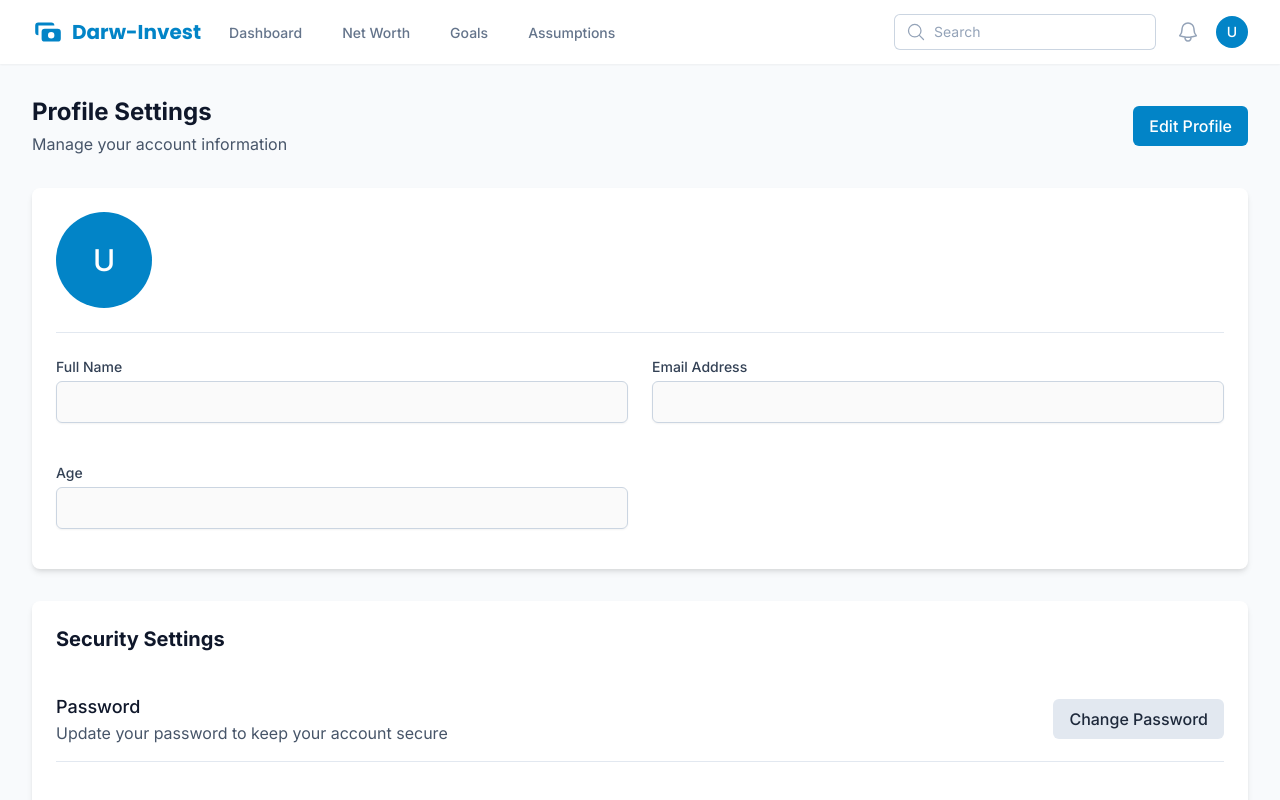
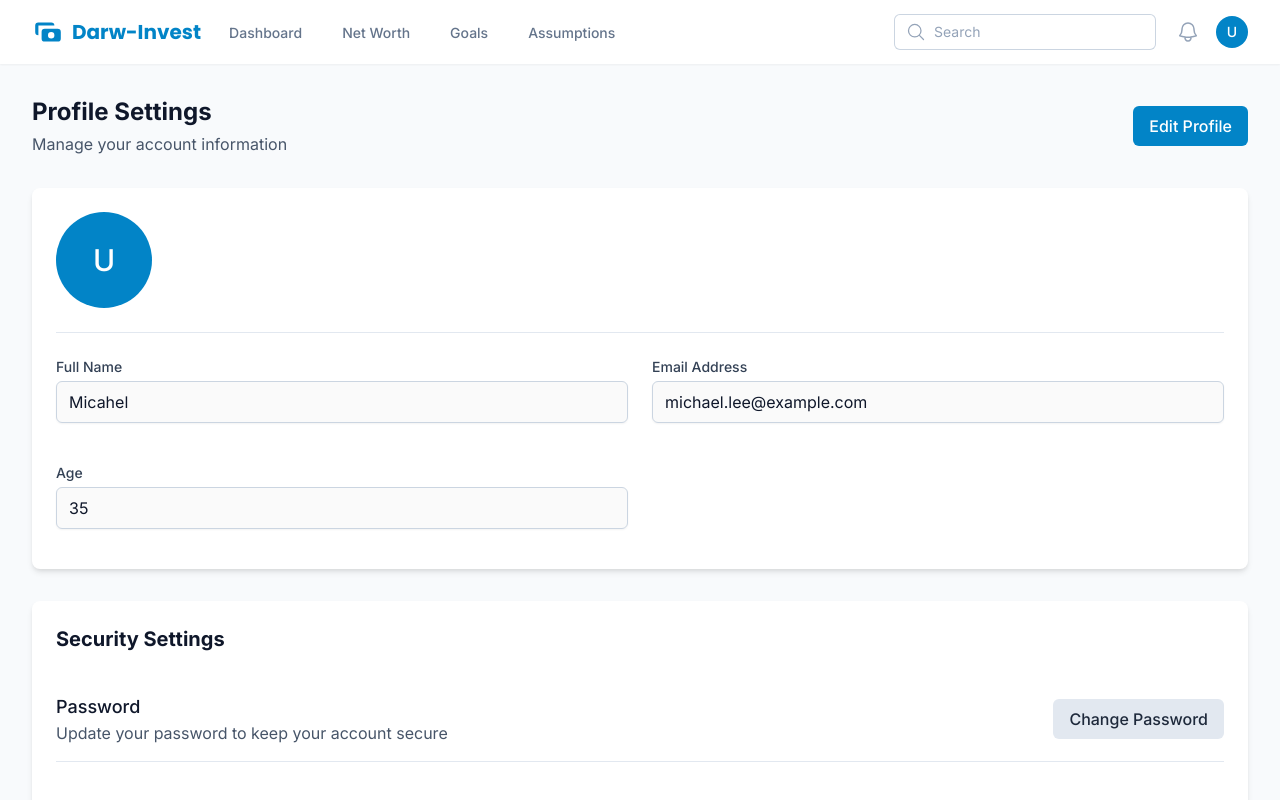
Before and after one commit to Karthikeya-a15/Master-Financial-Planner, a React (Vite) app in the folder frontend/: page /profile in a window 1280 px wide. Shown: the top 800 px of the page. Built offline with nearby package versions, Linux system fonts and the light colour scheme; sample sign-in values are in the browser's storage.

Commit message:
modified assumptions

```diff
--- a/frontend/src/components/dashboard/InfoTools.jsx
+++ b/frontend/src/components/dashboard/InfoTools.jsx
@@ -88,7 +88,7 @@ export default function InfoTools() {
           </div>
         </Link>
 
-        <Link to="#" className="flex items-center p-3 rounded-lg hover:bg-secondary-50 transition-colors">
+        {/* <Link to="#" className="flex items-center p-3 rounded-lg hover:bg-secondary-50 transition-colors">
           <div className="w-10 h-10 rounded-full bg-success-100 flex items-center justify-center text-success-600">
             <svg xmlns="http://www.w3.org/2000/svg" className="h-5 w-5" viewBox="0 0 20 20" fill="currentColor">
               <path fillRule="evenodd" d="M5 2a2 2 0 00-2 2v14l3.5-2 3.5 2 3.5-2 3.5 2V4a2 2 0 00-2-2H5zm4.707 3.707a1 1 0 00-1.414-1.414l-3 3a1 1 0 000 1.414l3 3a1 1 0 001.414-1.414L8.414 9H10a3 3 0 013 3v1a1 1 0 102 0v-1a5 5 0 00-5-5H8.414l1.293-1.293z" clipRule="evenodd" />
@@ -98,7 +98,7 @@ export default function InfoTools() {
             <h3 className="font-medium text-secondary-900">Discounts</h3>
             <p className="text-sm text-secondary-500">Special investment offers</p>
           </div>
-        </Link>
+        </Link> */}
 
         <Link to="#" className="flex items-center p-3 rounded-lg hover:bg-secondary-50 transition-colors">
           <div className="w-10 h-10 rounded-full bg-warning-100 flex items-center justify-center text-warning-600">
--- a/frontend/src/pages/financial-planner/AssumptionsPage.jsx
+++ b/frontend/src/pages/financial-planner/AssumptionsPage.jsx
@@ -195,7 +195,7 @@ export default function AssumptionsPage() {
                 </>
               ) : (
                 <>
-                  <Link to="/financial-planner/net-worth" className="btn btn-secondary">
+                  <Link to="/dashboard" className="btn btn-secondary">
                     Back to Dashboard
                   </Link>
                   <button
--- a/frontend/src/pages/profile/Profile.jsx
+++ b/frontend/src/pages/profile/Profile.jsx
@@ -17,11 +17,11 @@ export default function Profile() {
     document.title = 'Profile | Darw-Invest'
 
     // Pre-fill form with current user data
-    console.log(currentUser);
-    if (currentUser) {
-      setValue('name', currentUser.name)
-      setValue('email', currentUser.email)
-      setValue('age', currentUser.age)
+    // console.log(currentUser);
+    if (true) {
+      setValue('name', "Micahel")
+      setValue('email', "michael.lee@example.com")
+      setValue('age', 35)
     }
   }, [currentUser, setValue])
 
```
Also changed, not shown: 1 other file (tests, documents, lock files or other folders).
